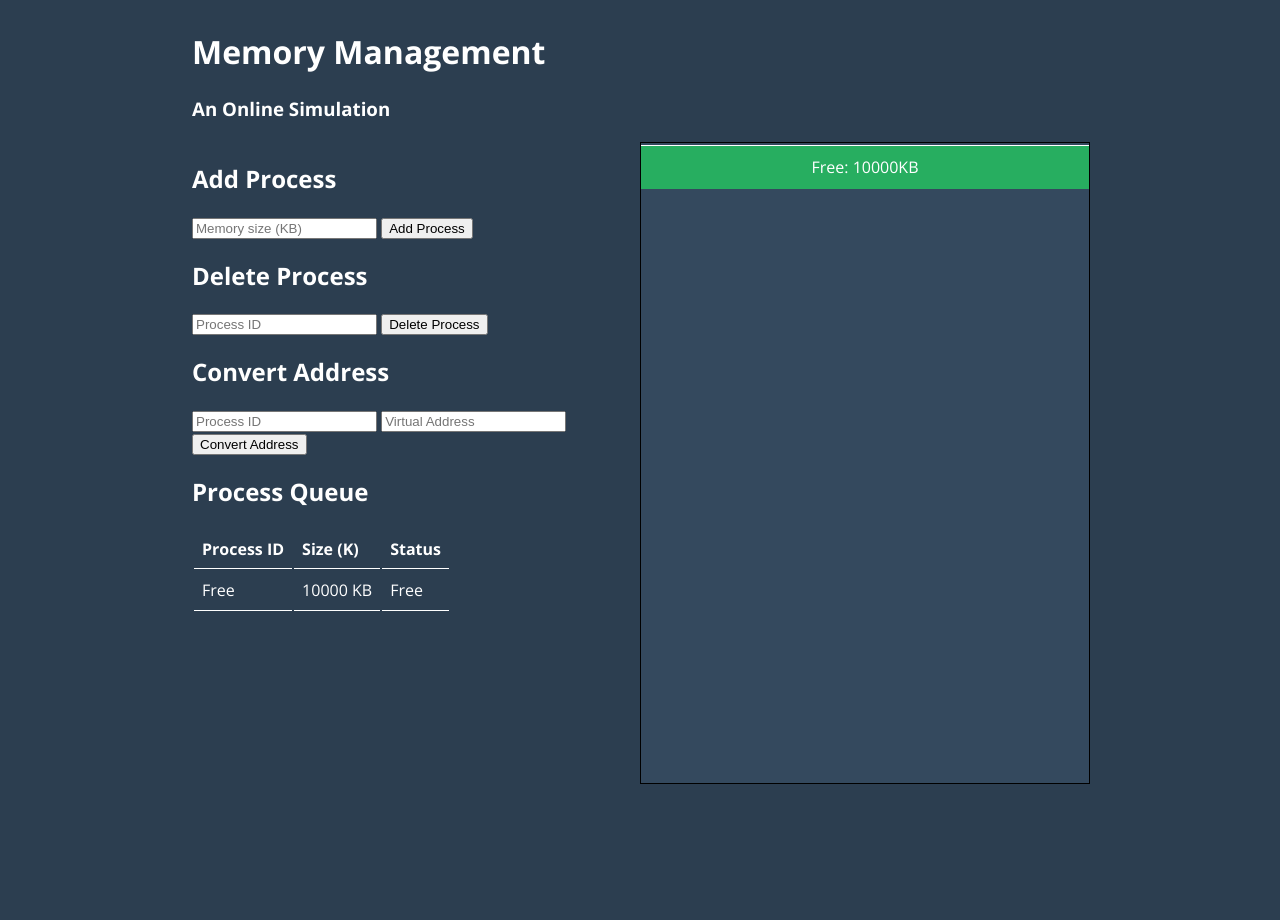
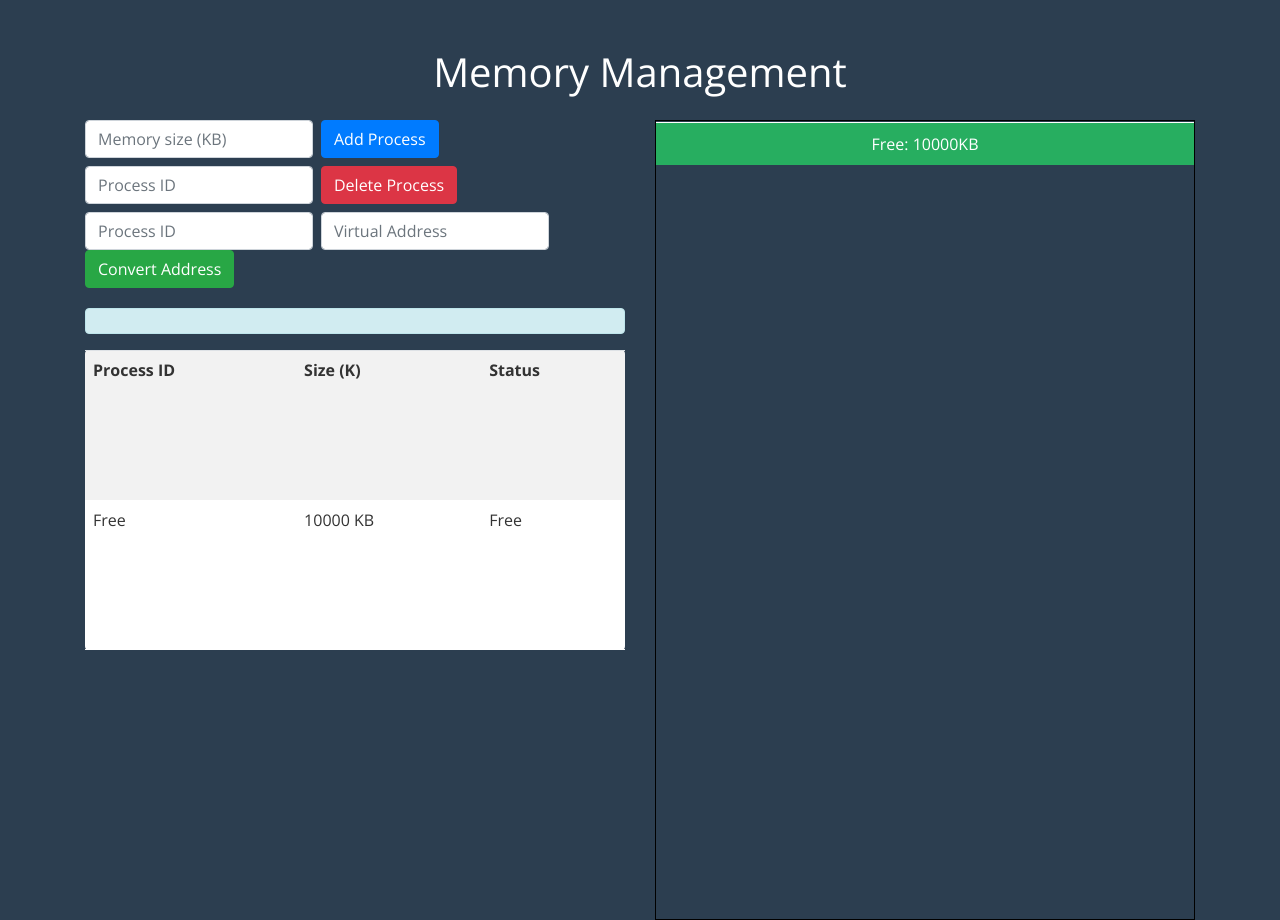
Before and after one commit to tweizy/memory-management, a Flask app: page /manage_memory in a window 1280 px wide. Before the commit the page ends 784 px from the top, so only its background shows below. Run offline with Flask 3, Linux system fonts and the light colour scheme; some libraries are stand-ins or nearby versions.

Commit message:
checkpoint

```diff
--- a/static/manage.css
+++ b/static/manage.css
@@ -64,18 +64,17 @@ body {
 #memoryVisualization {
     width: 100%;
     border: 1px solid black;
-    overflow: hidden;  /* Ensures everything fits within the container */
+    height : 800px;
+    overflow-y: auto;  /* Ensures everything fits within the container */
     white-space: nowrap;  /* Keeps blocks in a single line */
 }
 
 .memory-block {
-    width: 100%;
     padding: 10px;
-    margin: 2px 0;
+    margin: 1px 0;
     color: white;
     text-align: center;
-    position: relative;
-    box-sizing: border-box;
+    background-color: #aaa; /* Default color, should be overwritten by JavaScript */
 }
 
 .free {
@@ -92,3 +91,12 @@ body {
     font-weight: bold;
     color: #d35400;
 }
+#processTable {
+    height: 300px; /* Fixed height for the table to enable scrolling */
+    overflow-y: auto; /* Enables scrolling for the table */
+    background-color: #ffffff; /* Light background for the table */
+    border-radius: 0.25rem; /* Adds rounded corners */
+}
+.table th, .table td {
+    color: #333; /* Darker text for readability */
+}
--- a/static/script.js
+++ b/static/script.js
@@ -64,14 +64,15 @@ function fetchMemoryMap() {
 
 function updateMemoryVisualization(blocks) {
     const visualization = document.getElementById('memoryVisualization');
-    visualization.innerHTML = '';
+    visualization.innerHTML = ''; // Clear existing visualization
     blocks.forEach(block => {
         const blockDiv = document.createElement('div');
         blockDiv.className = `memory-block ${block.pid ? 'allocated' : 'free'}`;
-        blockDiv.textContent = block.pid ? `PID ${block.pid}: ${block.size}KB` : `Free: ${block.size}KB`;
+        blockDiv.textContent = `${block.pid ? `PID ${block.pid}: ${block.size}KB` : `Free: ${block.size}KB`}`;
         visualization.appendChild(blockDiv);
     });
 }
+
 
 function updateMemoryTable(blocks) {
     const table = document.getElementById('processTable');
--- a/templates/manage_memory.html
+++ b/templates/manage_memory.html
@@ -3,51 +3,55 @@
 <head>
     <meta charset="UTF-8">
     <title>Memory Management Simulation</title>
-    <link href='https://fonts.googleapis.com/css?family=Open+Sans:400,600,700' rel='stylesheet' type='text/css'>
-    <link href='/static/manage.css' rel='stylesheet' type='text/css'>
+    <link href="https://fonts.googleapis.com/css?family=Open+Sans:400,600,700" rel="stylesheet">
+    <link href="https://stackpath.bootstrapcdn.com/bootstrap/4.5.2/css/bootstrap.min.css" rel="stylesheet">
+    <link href="/static/manage.css" rel="stylesheet">
 </head>
 <body>
-    <div id="mainContainer">
-        <div id="title">
-            <h1>Memory Management</h1>
-            <h3>An Online Simulation</h3>
-        </div>
-    <div id="messageDisplay"></div>
-
-        <div id="leftContainer">
-            <h2>Add Process</h2>
-            <form id="createForm">
-                <input type="number" name="size" placeholder="Memory size (KB)" required>
-                <button type="submit">Add Process</button>
+    <div class="container mt-5">
+        <h1 class="text-center mb-4">Memory Management</h1>
+        <div class="row">
+            <div class="col-md-6">
+                <div id="formsContainer" class="mb-3">
+                    <form id="createForm" class="form-inline mb-2">
+                        <input type="number" name="size" class="form-control mr-2" placeholder="Memory size (KB)" required>
+                        <button type="submit" class="btn btn-primary">Add Process</button>
                     </form>
 
-            <h2>Delete Process</h2>
-            <form id="deleteForm">
-                <input type="number" name="pid" placeholder="Process ID" required>
-                <button type="submit">Delete Process</button>
+                    <form id="deleteForm" class="form-inline mb-2">
+                        <input type="number" name="pid" class="form-control mr-2" placeholder="Process ID" required>
+                        <button type="submit" class="btn btn-danger">Delete Process</button>
                     </form>
 
-            <h2>Convert Address</h2>
-            <form id="convertForm">
-                <input type="number" name="pid" placeholder="Process ID" required>
-                <input type="number" name="virtual_address" placeholder="Virtual Address" required>
-                <button type="submit">Convert Address</button>
+                    <form id="convertForm" class="form-inline">
+                        <input type="number" name="pid" class="form-control mr-2" placeholder="Process ID" required>
+                        <input type="number" name="virtual_address" class="form-control mr-2" placeholder="Virtual Address" required>
+                        <button type="submit" class="btn btn-success">Convert Address</button>
                     </form>
+                </div>
 
-            <h2>Process Queue</h2>
-            <table id="processTable">
+                <div id="messageDisplay" class="alert alert-info"></div>
+
+                <div class="table-responsive">
+                    <table id="processTable" class="table table-striped">
+                        <thead class="thead-light">
                             <tr>
                                 <th>Process ID</th>
                                 <th>Size (K)</th>
-                    <th>Time Units Remaining</th>
+                                <th>Status</th>
                             </tr>
+                        </thead>
+                        <tbody></tbody>
                     </table>
                 </div>
+            </div>
 
-        <div id="rightContainer">
-            <div id="memoryVisualization" style="height: 80vh; background-color: #34495e;"></div>
+            <div class="col-md-6">
+                <div id="memoryVisualization"></div>
             </div>
         </div>
+    </div>
+
     <script src="/static/script.js"></script>
 </body>
 </html>
```
Also changed, not shown: static/style.css (+8 -10 lines), templates/index.html (+16 -5 lines). Lines whose indentation alone changed are shown as unchanged.
